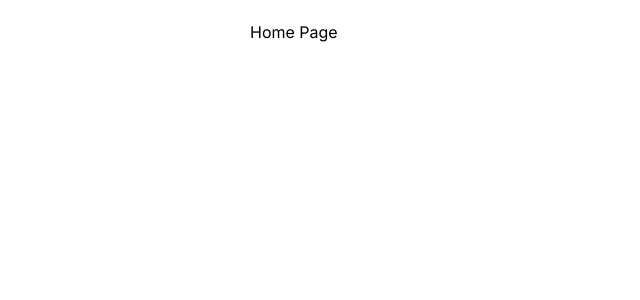
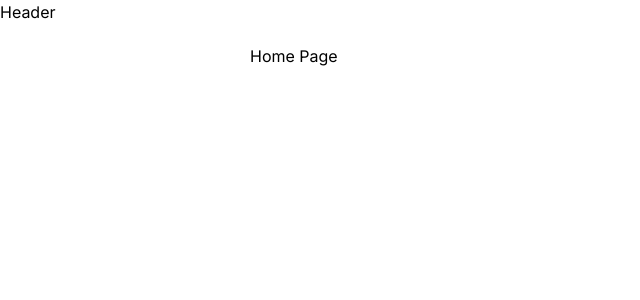
Before and after one commit to tasha-dev/blogify, a Next.js app: page / in a window 1280 px wide. Shown: the top 300 px of the page, without its empty margins (0-640 px from the left). Built offline with nearby package versions, Linux system fonts and the light colour scheme.

Commit message:
added placeholde of header

```diff
--- a/app/layout.tsx
+++ b/app/layout.tsx
@@ -6,6 +6,7 @@ import {Inter} from 'next/font/google';
 import siteConfig from "@/config/siteConfig";
 import cn from "@/lib/cn";
 import '@/style/index.css';
+import Header from "@/component/header";
 
 // Defining fonts
 const InterFont =  Inter({
@@ -46,6 +47,7 @@ export default function RootLayout({children}:rootLayoutType):ReactNode {
                     InterFont.className
                 )}
             >
+                <Header />
                 {children}
             </body>
         </html>
--- /dev/null
+++ b/component/header.tsx
@@ -0,0 +1,13 @@
+// Codes by mahdi tasha
+// Importing part
+import {ReactNode} from "react";
+
+// Creating and exporting header component as default
+export default function Header():ReactNode {
+    // Returning JSX
+    return (
+        <header>
+            Header
+        </header>
+    );
+}
```
